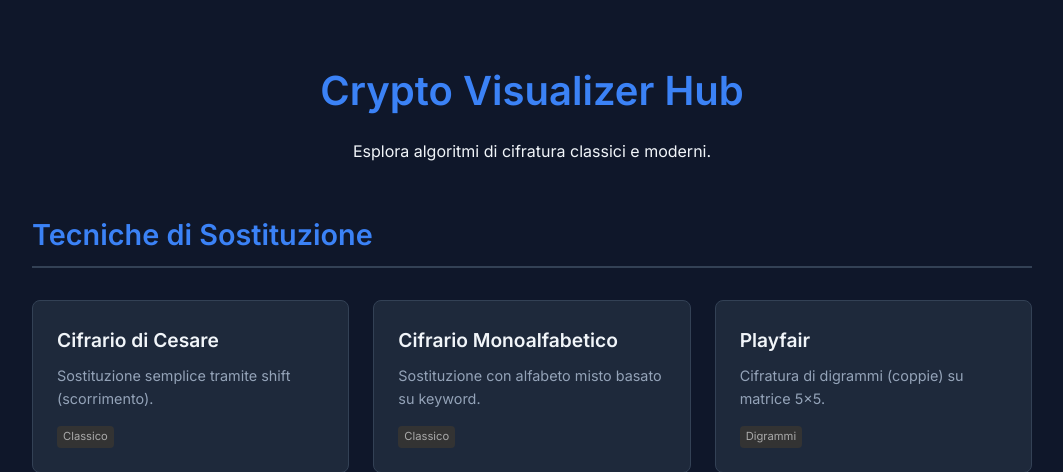
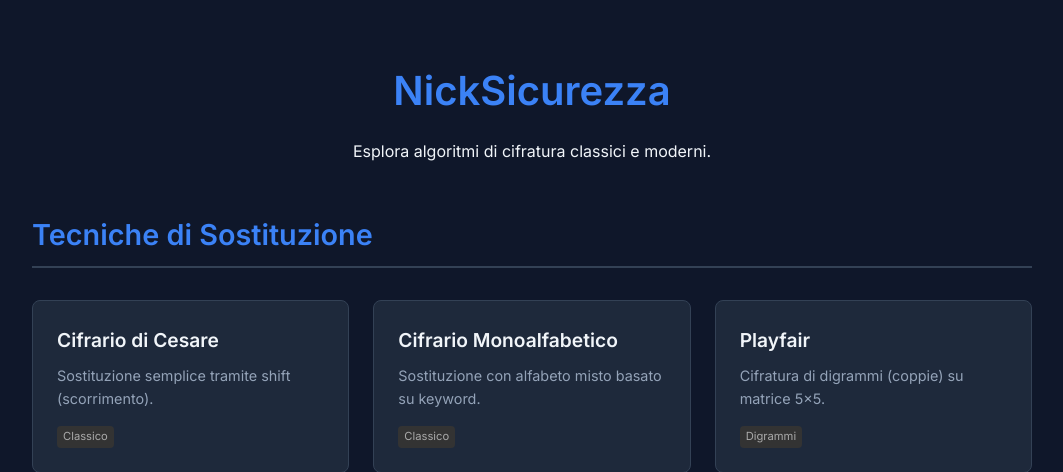
Before and after one commit to nickali000/nicksicurezza, a Flask app: page / in a window 1280 px wide. Shown: the top 472 px of the page, without its empty margins (108-1171 px from the left). Run offline with Flask 3, Linux system fonts and the light colour scheme.

Commit message:
Update application title to NickSicurezza

```diff
--- a/templates/index.html
+++ b/templates/index.html
@@ -4,7 +4,7 @@
 <head>
     <meta charset="UTF-8">
     <meta name="viewport" content="width=device-width, initial-scale=1.0">
-    <title>Crypto Visualizer Hub</title>
+    <title>NickSicurezza</title>
     <link rel="stylesheet" href="{{ url_for('static', filename='style.css') }}">
     <link
         href="https://fonts.googleapis.com/css2?family=Inter:wght@300;400;600&family=JetBrains+Mono:wght@400;700&display=swap"
@@ -75,7 +75,7 @@
 <body>
     <div class="container">
         <header>
-            <h1>Crypto Visualizer Hub</h1>
+            <h1>NickSicurezza</h1>
             <p>Esplora algoritmi di cifratura classici e moderni.</p>
         </header>
 
```
